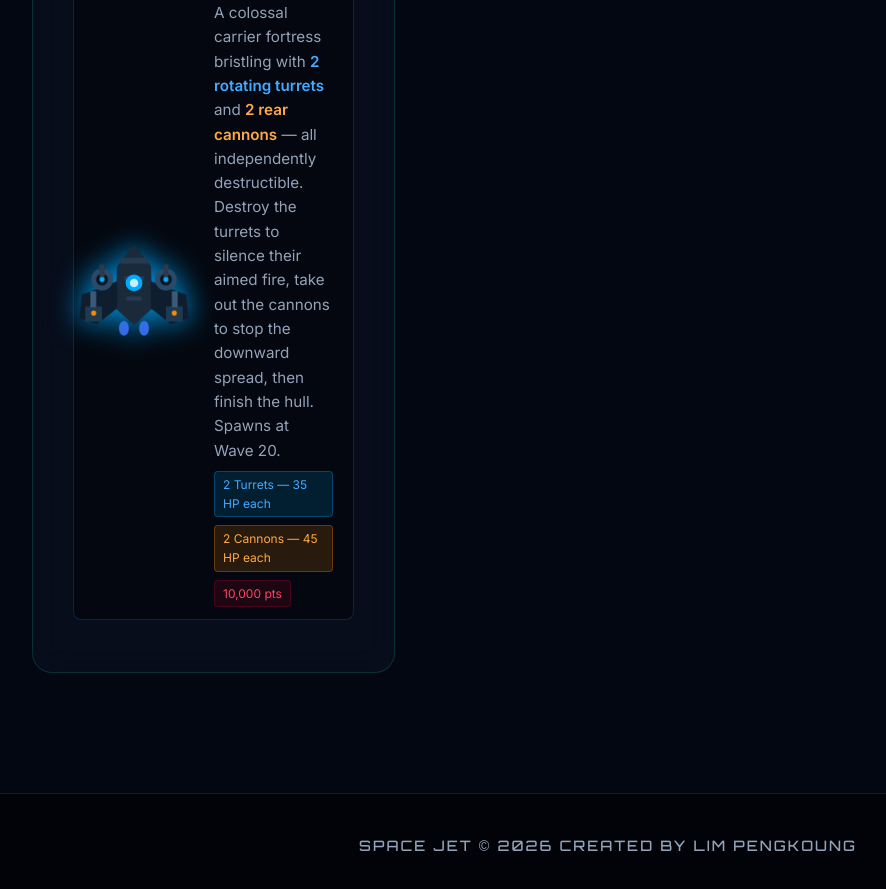
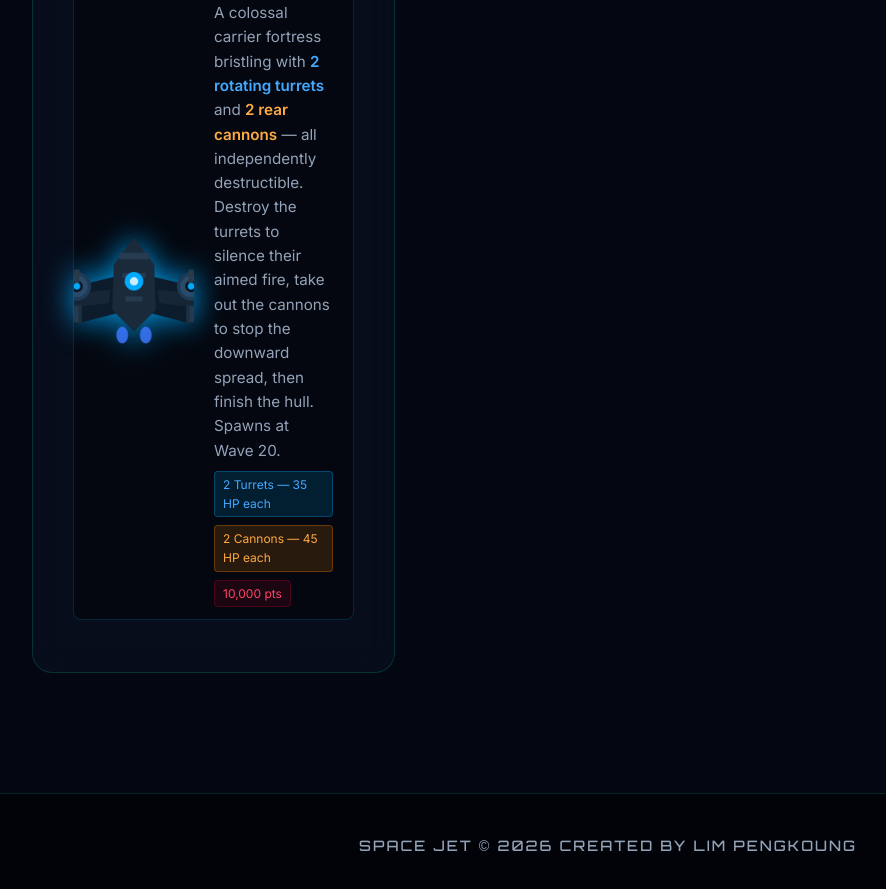
Before and after one commit to LimPengkoung/Space-Jet, a website: page index.html in a window 1280 px wide. Shown: the part 5537-6426 px from the top of the page, without its empty margins (32-918 px from the left). Drawn offline with Linux system fonts and the light colour scheme.

Commit message:
v31 - update landing page boss4 preview: long wings, turrets on mid-wing, double-barrel cannons

```diff
--- a/index.html
+++ b/index.html
@@ -1064,44 +1064,69 @@
         cctx.beginPath(); cctx.moveTo(-16, -hhb / 2 + 10); cctx.lineTo(16, -hhb / 2 + 10); cctx.lineTo(0, -hhb / 2 + 20); cctx.closePath(); cctx.fill();
 
       } else if (type === 'boss4') {
-        // Carrier fortress hull
+        // Long wings — drawn first
+        cctx.fillStyle = '#0d1c2c';
+        cctx.beginPath();
+        cctx.moveTo(-20,-14); cctx.lineTo(-88, 2); cctx.lineTo(-92,30);
+        cctx.lineTo(-82,46);  cctx.lineTo(-20,30); cctx.closePath(); cctx.fill();
+        cctx.beginPath();
+        cctx.moveTo( 20,-14); cctx.lineTo( 88, 2); cctx.lineTo( 92,30);
+        cctx.lineTo( 82,46);  cctx.lineTo( 20,30); cctx.closePath(); cctx.fill();
+        // Wing armour overlay
+        cctx.fillStyle = '#162636';
+        cctx.beginPath(); cctx.moveTo(-28,2); cctx.lineTo(-78,8); cctx.lineTo(-80,24); cctx.lineTo(-30,18); cctx.closePath(); cctx.fill();
+        cctx.beginPath(); cctx.moveTo( 28,2); cctx.lineTo( 78,8); cctx.lineTo( 80,24); cctx.lineTo( 30,18); cctx.closePath(); cctx.fill();
+        // Wing tip accent
+        cctx.strokeStyle = 'rgba(0,150,255,0.4)'; cctx.lineWidth = 1.2;
+        cctx.beginPath(); cctx.moveTo(-86,8); cctx.lineTo(-86,36); cctx.stroke();
+        cctx.beginPath(); cctx.moveTo( 86,8); cctx.lineTo( 86,36); cctx.stroke();
+        cctx.lineWidth = 1;
+        // Central fuselage
         cctx.fillStyle = '#1a2a3a';
         cctx.beginPath();
-        cctx.moveTo(0,-52); cctx.lineTo(20,-26); cctx.lineTo(22,24);
-        cctx.lineTo(0,44);  cctx.lineTo(-22,24); cctx.lineTo(-20,-26);
+        cctx.moveTo(0,-60); cctx.lineTo(24,-28); cctx.lineTo(26,26);
+        cctx.lineTo(0,52);  cctx.lineTo(-26,26); cctx.lineTo(-24,-28);
         cctx.closePath(); cctx.fill();
-        // Wings
-        cctx.fillStyle = '#0f1e2e';
-        cctx.beginPath(); cctx.moveTo(-20,-8); cctx.lineTo(-62,8); cctx.lineTo(-65,36); cctx.lineTo(-44,43); cctx.lineTo(-20,24); cctx.closePath(); cctx.fill();
-        cctx.beginPath(); cctx.moveTo( 20,-8); cctx.lineTo( 62,8); cctx.lineTo( 65,36); cctx.lineTo( 44,43); cctx.lineTo( 20,24); cctx.closePath(); cctx.fill();
-        // Hull plates
+        // Fuselage plates
         cctx.fillStyle = '#263a50';
-        cctx.fillRect(-16,-36,32,7); cctx.fillRect(-12,-14,24,5); cctx.fillRect(-9,10,18,5);
+        cctx.fillRect(-18,-42,36,8); cctx.fillRect(-14,-18,28,6); cctx.fillRect(-10,10,20,6);
         // Engine glow
         cctx.fillStyle = 'rgba(60,120,255,0.85)';
-        cctx.beginPath(); cctx.ellipse(-12,48,6,9,0,0,Math.PI*2); cctx.fill();
-        cctx.beginPath(); cctx.ellipse( 12,48,6,9,0,0,Math.PI*2); cctx.fill();
-        // Left turret
-        cctx.fillStyle = '#2a4a6a'; cctx.beginPath(); cctx.arc(-38,-10,13,0,Math.PI*2); cctx.fill();
-        cctx.fillStyle = '#0a1520'; cctx.beginPath(); cctx.arc(-38,-10,7,0,Math.PI*2); cctx.fill();
-        cctx.fillStyle = '#2a3a4a'; cctx.fillRect(-41,-28,6,18);
-        cctx.fillStyle = '#00aaff'; cctx.beginPath(); cctx.arc(-38,-10,3,0,Math.PI*2); cctx.fill();
-        // Right turret
-        cctx.fillStyle = '#2a4a6a'; cctx.beginPath(); cctx.arc( 38,-10,13,0,Math.PI*2); cctx.fill();
-        cctx.fillStyle = '#0a1520'; cctx.beginPath(); cctx.arc( 38,-10,7,0,Math.PI*2); cctx.fill();
-        cctx.fillStyle = '#2a3a4a'; cctx.fillRect( 35,-28,6,18);
-        cctx.fillStyle = '#00aaff'; cctx.beginPath(); cctx.arc( 38,-10,3,0,Math.PI*2); cctx.fill();
-        // Left cannon
-        cctx.fillStyle = '#1e3a50'; cctx.fillRect(-58,22,20,18);
-        cctx.fillStyle = '#3a5a7a'; cctx.fillRect(-52,8,7,15); cctx.fillRect(-52,4,7,5);
-        cctx.fillStyle = '#ff8800'; cctx.beginPath(); cctx.arc(-48,30,3,0,Math.PI*2); cctx.fill();
-        // Right cannon
-        cctx.fillStyle = '#1e3a50'; cctx.fillRect( 38,22,20,18);
-        cctx.fillStyle = '#3a5a7a'; cctx.fillRect( 45,8,7,15); cctx.fillRect( 45,4,7,5);
-        cctx.fillStyle = '#ff8800'; cctx.beginPath(); cctx.arc( 48,30,3,0,Math.PI*2); cctx.fill();
+        cctx.beginPath(); cctx.ellipse(-14,56,7,10,0,0,Math.PI*2); cctx.fill();
+        cctx.beginPath(); cctx.ellipse( 14,56,7,10,0,0,Math.PI*2); cctx.fill();
+        // Left turret on mid-wing (-68, -2)
+        cctx.fillStyle = '#1e3a55'; cctx.beginPath(); cctx.arc(-68,-2,17,0,Math.PI*2); cctx.fill();
+        cctx.fillStyle = '#2a4a6a'; cctx.beginPath(); cctx.arc(-68,-2,13,0,Math.PI*2); cctx.fill();
+        cctx.fillStyle = '#0a1520'; cctx.beginPath(); cctx.arc(-68,-2,7,0,Math.PI*2); cctx.fill();
+        cctx.fillStyle = '#2a3a4a'; cctx.fillRect(-71,-22,6,20);  // barrel
+        cctx.fillStyle = '#00aaff'; cctx.beginPath(); cctx.arc(-68,-2,4,0,Math.PI*2); cctx.fill();
+        // Right turret on mid-wing (+68, -2)
+        cctx.fillStyle = '#1e3a55'; cctx.beginPath(); cctx.arc( 68,-2,17,0,Math.PI*2); cctx.fill();
+        cctx.fillStyle = '#2a4a6a'; cctx.beginPath(); cctx.arc( 68,-2,13,0,Math.PI*2); cctx.fill();
+        cctx.fillStyle = '#0a1520'; cctx.beginPath(); cctx.arc( 68,-2,7,0,Math.PI*2); cctx.fill();
+        cctx.fillStyle = '#2a3a4a'; cctx.fillRect( 65,-22,6,20); // barrel
+        cctx.fillStyle = '#00aaff'; cctx.beginPath(); cctx.arc( 68,-2,4,0,Math.PI*2); cctx.fill();
+        // Left cannon on rear wing (-76, +30) — double barrel
+        cctx.fillStyle = '#1a3040'; cctx.fillRect(-90,20,28,22);
+        cctx.fillStyle = '#253a50'; cctx.fillRect(-86,22,20,18);
+        cctx.fillStyle = '#3a5a7a';
+        cctx.fillRect(-84,2,5,20); cctx.fillRect(-78,2,5,20);  // double barrels
+        cctx.fillRect(-84,-2,5,6); cctx.fillRect(-78,-2,5,6);  // muzzles
+        cctx.fillStyle = '#ff8800';
+        cctx.beginPath(); cctx.arc(-84,30,4,0,Math.PI*2); cctx.fill();
+        cctx.beginPath(); cctx.arc(-76,30,4,0,Math.PI*2); cctx.fill();
+        // Right cannon on rear wing (+76, +30) — double barrel
+        cctx.fillStyle = '#1a3040'; cctx.fillRect( 62,20,28,22);
+        cctx.fillStyle = '#253a50'; cctx.fillRect( 66,22,20,18);
+        cctx.fillStyle = '#3a5a7a';
+        cctx.fillRect( 79,2,5,20); cctx.fillRect( 85,2,5,20);
+        cctx.fillRect( 79,-2,5,6); cctx.fillRect( 85,-2,5,6);
+        cctx.fillStyle = '#ff8800';
+        cctx.beginPath(); cctx.arc( 76,30,4,0,Math.PI*2); cctx.fill();
+        cctx.beginPath(); cctx.arc( 84,30,4,0,Math.PI*2); cctx.fill();
         // Core
-        cctx.fillStyle = '#00aaff'; cctx.beginPath(); cctx.arc(0,-6,10,0,Math.PI*2); cctx.fill();
-        cctx.fillStyle = 'rgba(255,255,255,0.8)'; cctx.beginPath(); cctx.arc(0,-6,5,0,Math.PI*2); cctx.fill();
+        cctx.fillStyle = '#00aaff'; cctx.beginPath(); cctx.arc(0,-8,11,0,Math.PI*2); cctx.fill();
+        cctx.fillStyle = 'rgba(255,255,255,0.8)'; cctx.beginPath(); cctx.arc(0,-8,5,0,Math.PI*2); cctx.fill();
       } else if (type === 'speeder') {
         cctx.fillStyle = c.wing;
         cctx.beginPath(); cctx.moveTo(-18, 8); cctx.lineTo(-28, 22); cctx.lineTo(-14, 18); cctx.closePath(); cctx.fill();
```
